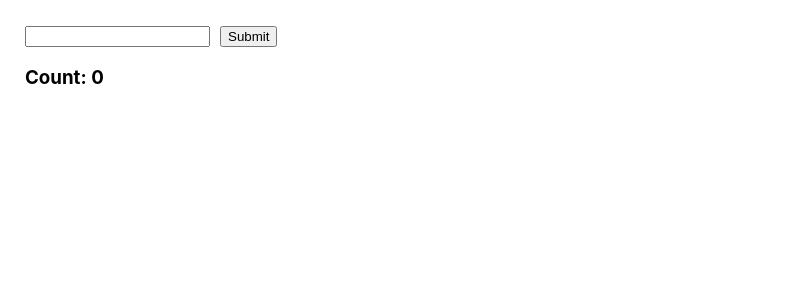
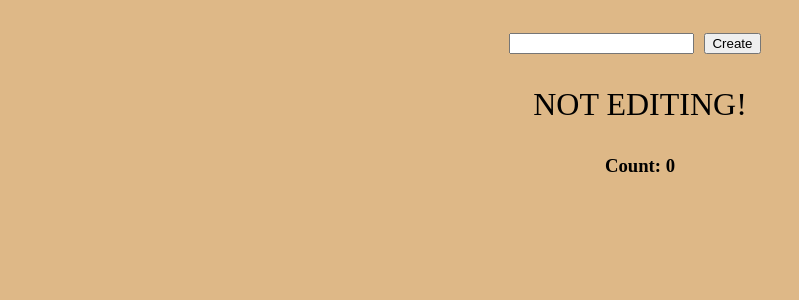
Before and after one commit to JAlblas/task-app, a React (Create React App) app: page / in a window 1280 px wide. Shown: the top 300 px of the page, without its empty margins (0-799 px from the left). Built offline with nearby package versions, Linux system fonts and the light colour scheme.

Commit message:
small ui improvements

```diff
--- a/src/App.js
+++ b/src/App.js
@@ -50,9 +50,9 @@ class App extends Component {
         <div>
           <form onSubmit={this.saveTodo}>
             <input type="text" value={todo} onChange={this.editTodoTitle} />
-            <input type="submit" value="Submit" />
+            <input type="submit" value="Create" />
           </form>
-        <Overview todos={todos} count={count} removeTodo={this.removeTodo}/>
+        <Overview todos={todos} count={count} removeTodo={this.removeTodo} editTodo={this.editTodo}/>
       </div>
     );
   }
--- a/src/components/Overview.js
+++ b/src/components/Overview.js
@@ -3,16 +3,25 @@ import React, { Component } from 'react'
 class Overview extends Component {
     constructor(props) {
         super(props);
+
+        this.state = {
+            isEditing: false
+          };
+
     }
 
     render() {
+        const editingTemplate = (<input type="text" value="New Name"></input>);
+        const normalTemplate = (<p>NOT EDITING!</p>);
         return (
             <div>
+                {this.state.isEditing ? editingTemplate : normalTemplate}
                 <h3>Count: {this.props.count}</h3>
                 <ul>
                     {this.props.todos.map((todo) => {
                         return <li key={todo.index}>{todo.title} - {todo.index}
                         <button onClick={() => this.props.removeTodo(todo.index)}>Delete</button>
+                        <button onClick={() => this.setState({isEditing: !this.state.isEditing})}>Edit</button>
                         </li>;
                     })}
                 </ul>
--- a/src/index.css
+++ b/src/index.css
@@ -1,21 +1,23 @@
 body {
-  margin: 0;
-  font-family: -apple-system, BlinkMacSystemFont, 'Segoe UI', 'Roboto', 'Oxygen',
-    'Ubuntu', 'Cantarell', 'Fira Sans', 'Droid Sans', 'Helvetica Neue',
-    sans-serif;
-  -webkit-font-smoothing: antialiased;
-  -moz-osx-font-smoothing: grayscale;
-}
-
-code {
-  font-family: source-code-pro, Menlo, Monaco, Consolas, 'Courier New',
-    monospace;
+  background-color: burlywood;
 }
 
 #root {
+  width: 1200px;
+  margin: 0 auto;
   padding: 25px;
+  text-align: center;
+}
+
+#root p {
+  font-size: 2em;
 }
 
 input {
   margin-right: 10px;
 }
+
+button {
+  padding: 5px;
+  background-color: azure;
+}
```
Also changed, not shown: package.json (+6 -1 lines), 2 other files (tests, documents, lock files or other folders).
